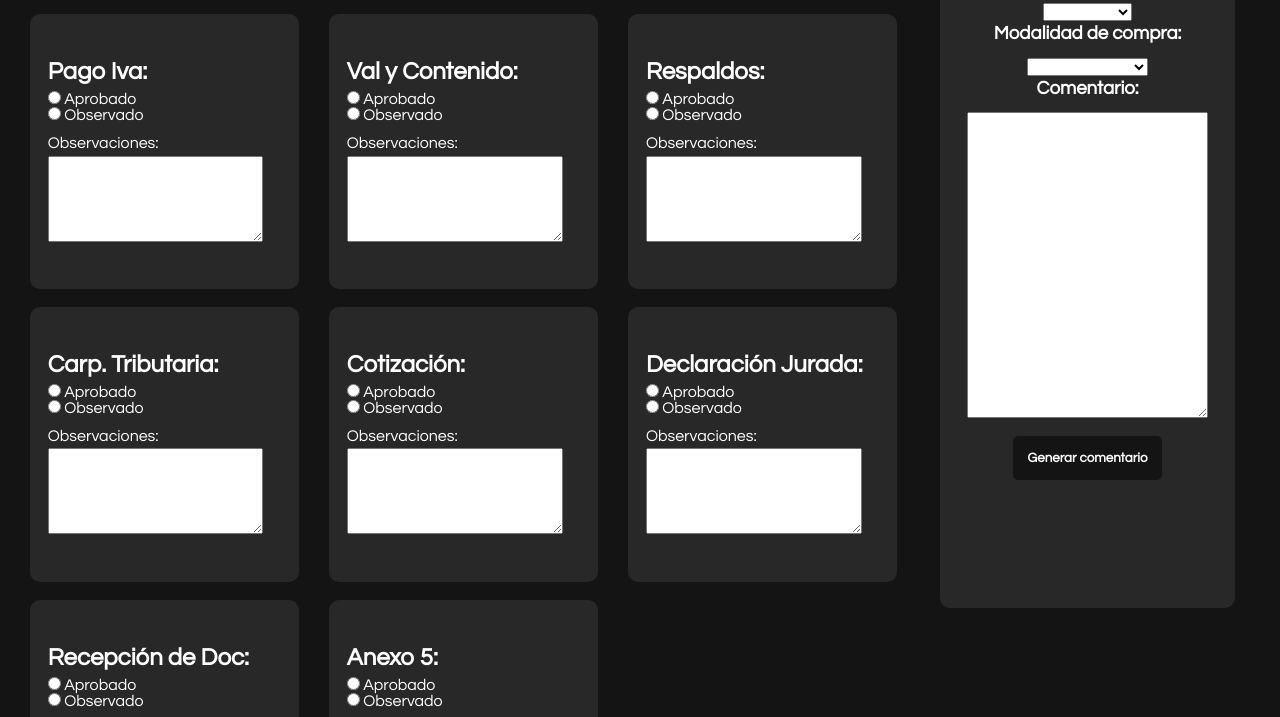
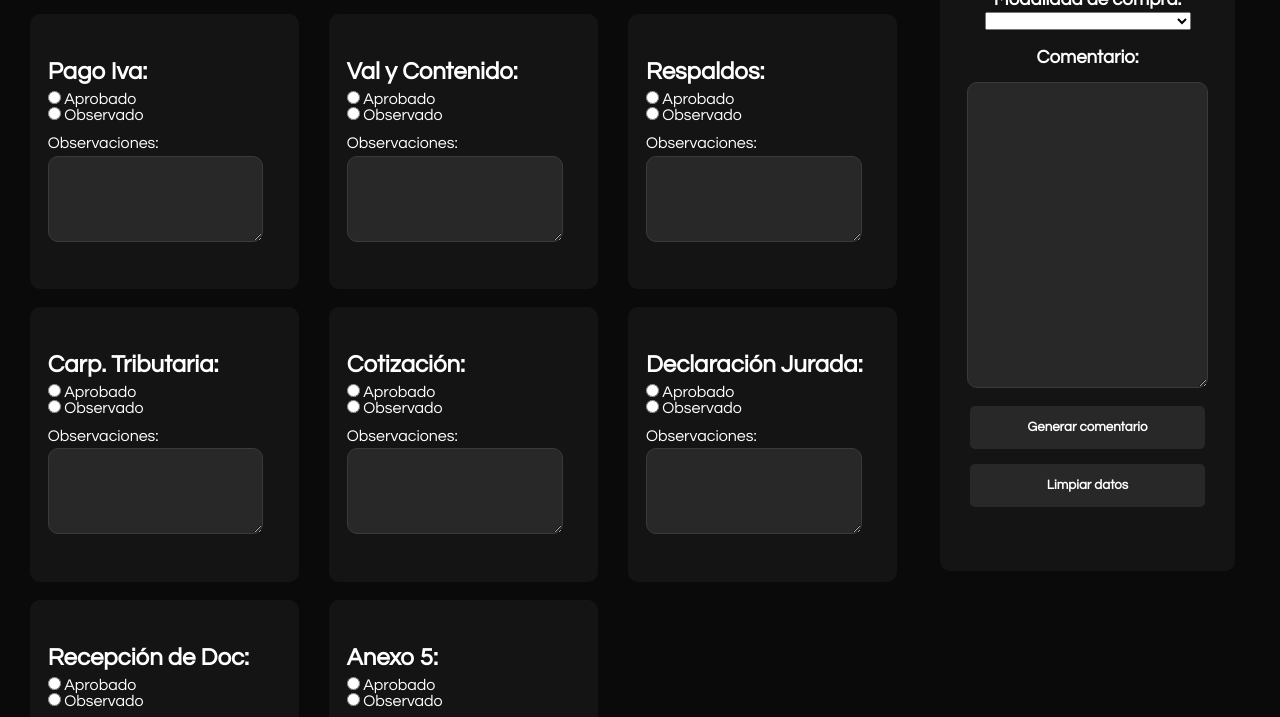
Before and after one commit to zkadminster/Op-Checker, a plain HTML site: page index.html in a window 1280 px wide. Shown: the part 418-1135 px from the top of the page. Drawn offline with Linux system fonts and the light colour scheme.

Commit message:
Add files via upload

```diff
--- a/css/index.css
+++ b/css/index.css
@@ -1,17 +1,24 @@
 *{
     margin: 0;
     font-family: century gothic;
+
+}
+textarea{
+    border-radius: 10px;
+    background-color: rgb(40, 40, 40);
+    border-color: rgb(58, 58, 58);
+    color: rgba(255, 255, 255, 0.877);
 }
 body{
-    background-color: rgb(20, 20, 20);
+    background-color: rgb(10, 10, 10);
     overflow-x: hidden;
 }
 .nav{
     display: inline-block;
     width: 100%;
-    color: white;
+    color: rgb(255, 255, 255);
     padding: 2%;
-    background-color: black;
+    background-color: rgb(0, 0, 0);
 }
 .texto{
     display: inline-block;
@@ -30,14 +37,14 @@ body{
     width: 100%;
     }
     button:hover{
-        background-color: orange;
+         background-color: rgb(46, 117, 248);
     }
 }
 .rev{
     display: inline-block;
     width: 70%;
     border-style: solid;
-    border-color: rgb(20, 20, 20);
+    border-color: rgb(10, 10, 10);
 }
 .checker{
     display: inline-block;
@@ -46,7 +53,7 @@ body{
     border-radius: 10px;
     padding: 5% 2%;
     margin: 2% 0 0 3%;
-        background-color: rgb(40, 40, 40);
+        background-color: rgb(20, 20, 20);
     color: white;
 
  h2{
@@ -66,17 +73,17 @@ body{
     margin: 1.5% 3% 3% 3%;
     width: 23%;
     border-style: none;
-    padding: 1% 0 10% 0;
+    padding: 1% 0 5% 0;
     text-align: center;
     border-radius: 10px;
-    background-color: rgb(40, 40, 40);
+    background-color: rgb(20, 20, 20);
     color: white;
     h2{
         font-size: 35px;
         margin: 0 0 5% 0;
     }
     h3{
-        margin: 1% 0 5% 0;
+        margin: 1% 0 0 0;
     }
     img{
         width: 50%;
@@ -84,18 +91,24 @@ body{
     textarea{
         width: 80%;
         height: 300px;
+        margin: 5% 0 0 0;
+    }
+    select{
+        width: 70%;
+        margin: 1% 0 5% 0;
     }
     button{
-        background-color: rgb(20, 20, 20);
+        background-color: rgb(40, 40, 40);
         border-style: none;
         color: white;
         padding: 5%;
         margin: 5% 0 0 0;
         border-radius: 5px;
         font-weight: bold;
+        width: 80%;
     }
     button:hover{
-        background-color: orange;
+      background-color: rgb(46, 117, 248);
     }
 }
 @media(max-width:500px){
--- a/index.html
+++ b/index.html
@@ -5,7 +5,7 @@
     <meta charset="UTF-8">
     <meta name="viewport" content="width=device-width, initial-scale=1.0">
     <link rel="stylesheet" href="css/index.css">
-    <link rel="icon" href="img/alienware.png">
+    <link rel="icon" href="img/727f67f1-7894-4ea0-8b36-64398211240d.png">
     <script src="js/calculos.js" defer></script>
     <title>KGN - Op Checker</title>
 </head>
@@ -142,7 +142,7 @@
     </div>
 
     <div class="opciones">
-        <img src="img/Imagen1.png" alt="">
+        <img src="img/Credencial.png" alt="">
         <h2>Check para revisión de Op</h2>
         <h3>Estado:</h3>
 
@@ -162,9 +162,9 @@
         <textarea id="resultado"></textarea>
        <br>
         <button id="btn">Generar comentario</button>
-
+        <br>
+        <a href="index.html" target="_parent"><button>Limpiar datos</button></a>
     </div>
 </body>
 
-
 </html>
--- a/js/calculos.js
+++ b/js/calculos.js
@@ -15,6 +15,7 @@
     let dec = document.getElementById("dj")
     let rd = document.getElementById("rd")
     let a5 = document.getElementById("a5")
+    let refrescar = document.getElementById("refrescar")
 
     let comentario_final = document.getElementById("resultado")
 
@@ -116,4 +117,5 @@ function comentario(){
 comentario_final.value = (tipo + est_op + est_portop + est_st3 + est_dt + est_iva + est_valid + est_respald + est_ct + est_cot + est_dec + est_rd + est_a5)
 }
 
+
 inicio.addEventListener('click',comentario)
```
Also changed, not shown: 1 other file.
